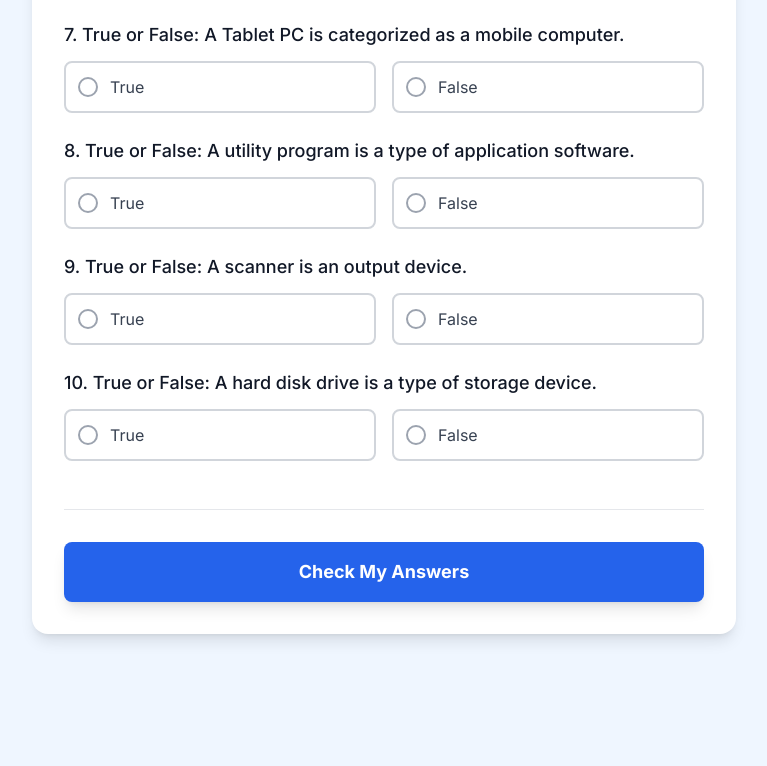
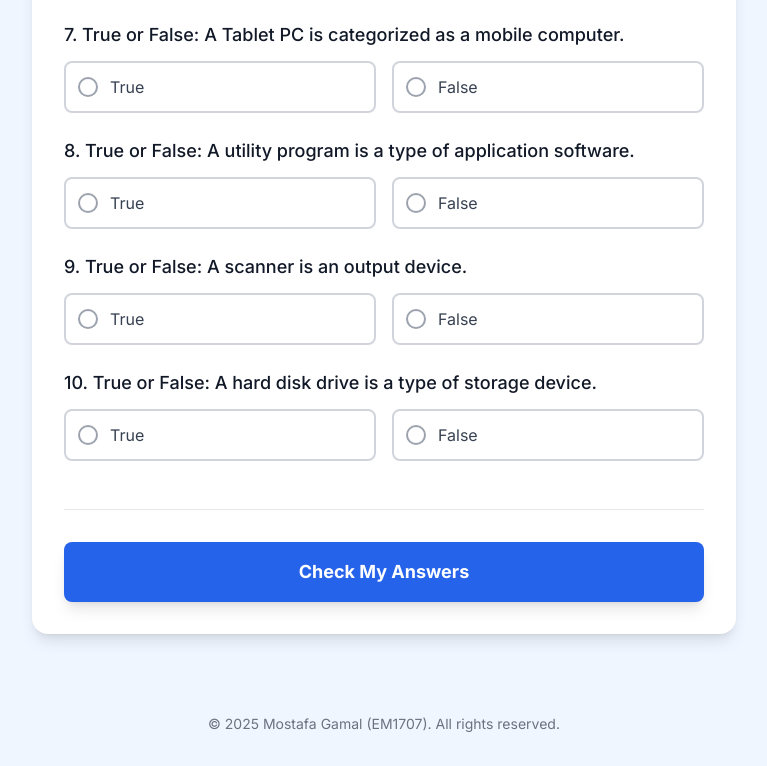
Before and after one commit to em1707/IT, a plain HTML site: page index.html in a window 1280 px wide. Shown: the part 9533-10299 px from the top of the page, without its empty margins (256-1023 px from the left). Before the commit the page ends 10199 px from the top, so only its background shows below. Drawn offline with nearby package versions, Linux system fonts and the light colour scheme.

Commit message:
Update index.html

```diff
--- a/index.html
+++ b/index.html
@@ -1320,6 +1320,11 @@
         </div>
 
     </div>
+
+<!-- Footer -->
+    <footer class="text-center mt-12 mb-8 text-gray-500 text-sm">
+        <p>&copy; 2025 Mostafa Gamal (EM1707). All rights reserved.</p>
+    </footer>
 
     <script>
         // Define correct answers and their full text for review
```
